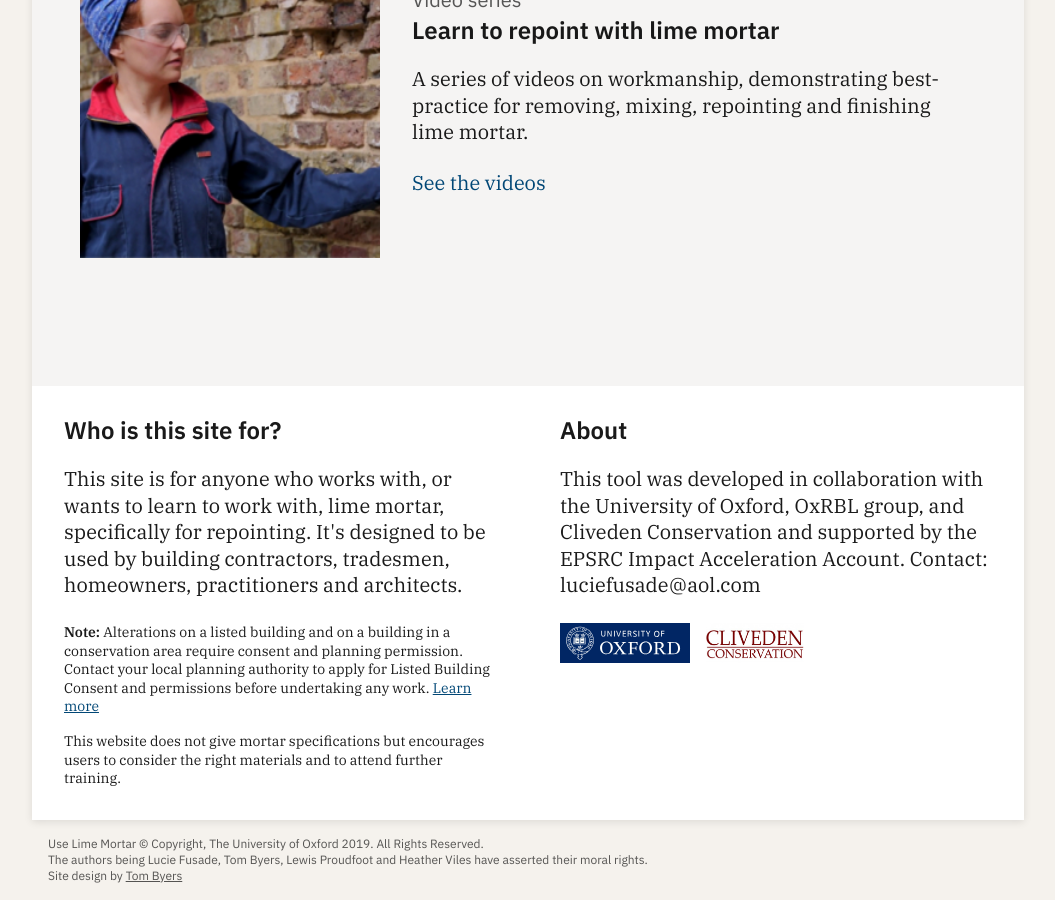
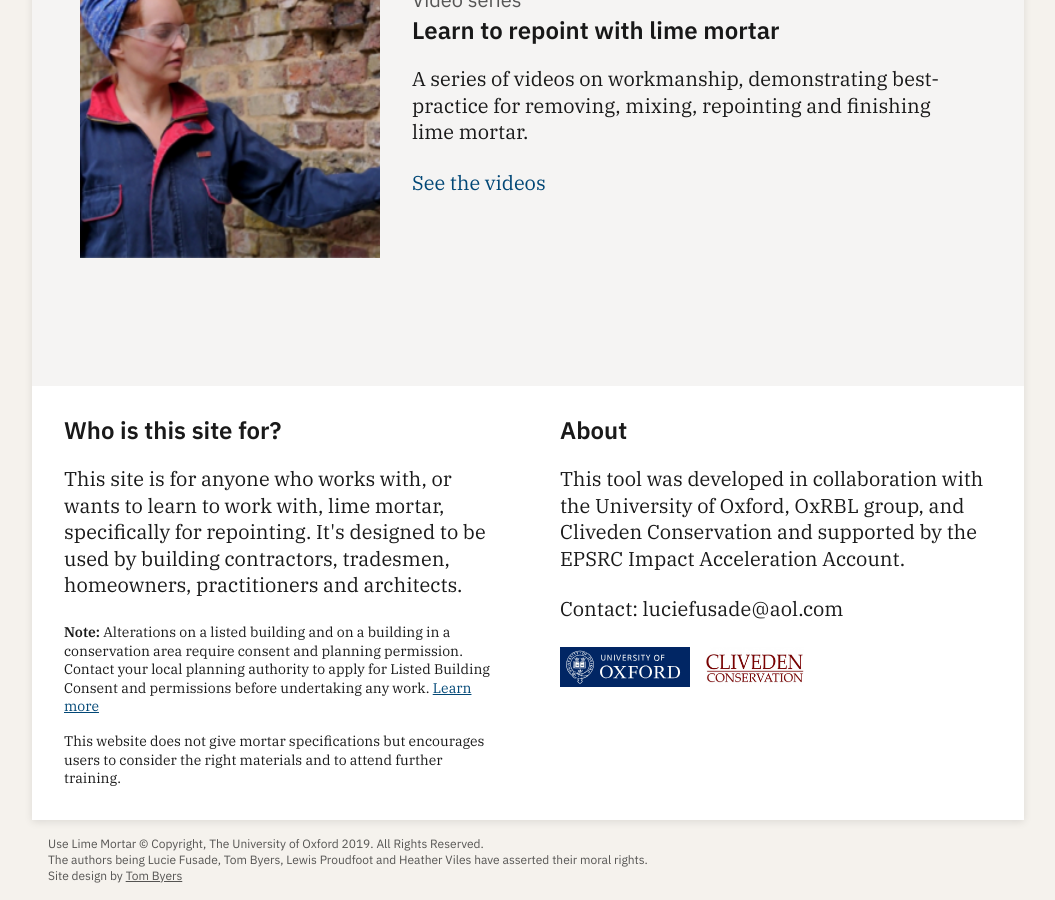
Before and after one commit to LucieFu/uselimemortar, a Jekyll site: the page built from index.html, in a window 1280 px wide and 900 px high, scrolled down 1960 px. Shown: the whole window, without its empty margins (112-1167 px from the left). Built offline with Jekyll 4.4.1, drawn with Linux system fonts in a browser that asks for light colours.

Commit message:
Update index.html

```diff
--- a/index.html
+++ b/index.html
@@ -69,7 +69,8 @@
 
     <div class="content-block two-col">
       <h2 class="h2">About</h2>
-      <p class="p-large">This tool was developed in collaboration with the University of Oxford, OxRBL group, and Cliveden Conservation and supported by the EPSRC Impact Acceleration Account. Contact: luciefusade@aol.com </p>
+      <p class="p-large">This tool was developed in collaboration with the University of Oxford, OxRBL group, and Cliveden Conservation and supported by the EPSRC Impact Acceleration Account.</p>
+      <p class="p-large">Contact: luciefusade@aol.com </p>
       <div class="about-logos">
         <img class="about-logos__logo" src="/images/oxford-university-logo.svg" alt="Oxford University" />
         <img class="about-logos__logo" src="/images/cliveden-logo.png" alt="Cliveden Conservation" />
```
